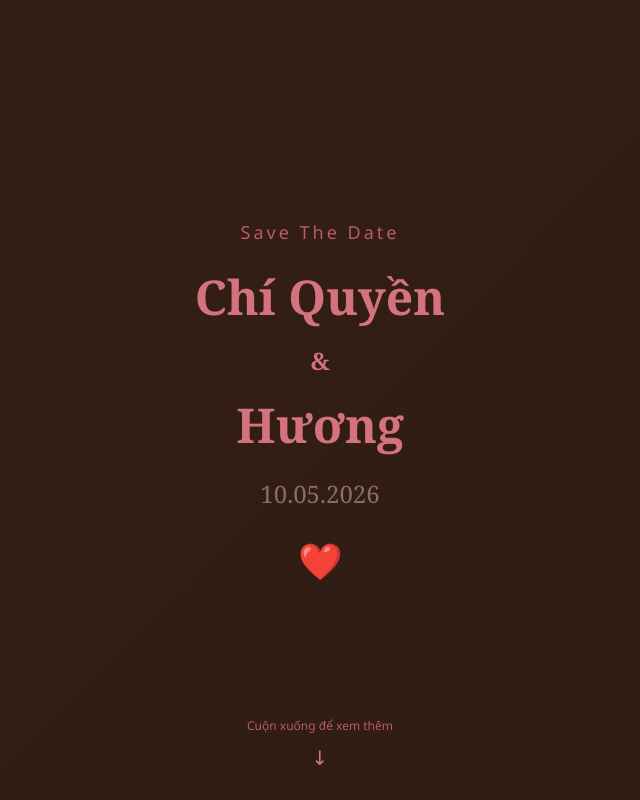
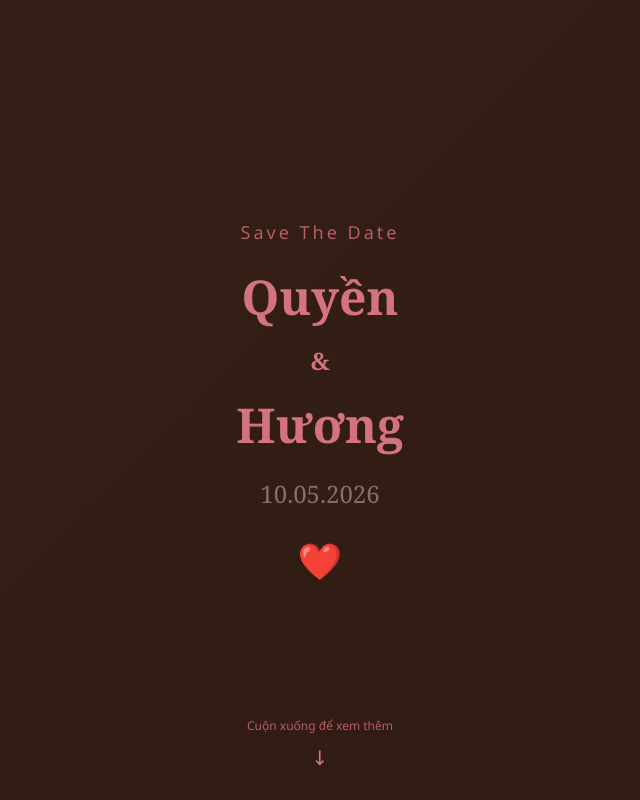
Before and after one commit to chih611/wedding-invitation, an Angular app: page / in a window 1280 px wide. Both pictures are taken after a click on the button "Mở thiệp". Shown: the top 800 px of the page, without its empty margins (320-960 px from the left). Built offline with nearby package versions, Linux system fonts and the light colour scheme.

Commit message:
update link svg

```diff
--- a/src/app/main/main.component.html
+++ b/src/app/main/main.component.html
@@ -5,7 +5,7 @@
       <div class="hero-text">
         <h2 class="subtitle">Save The Date</h2>
         <h1 class="title">
-          <span>Chí Quyền</span>
+          <span>Quyền</span>
           <span class="and">&</span>
           <span>Hương</span>
         </h1>
@@ -118,7 +118,7 @@
           <h4>💳 Chuyển khoản ngân hàng</h4>
           <p><strong>Ngân hàng Vietcombank</strong></p>
           <p>Số tài khoản: 123456789</p>
-          <p>Chủ tài khoản: Chí Quyền</p>
+          <p>Chủ tài khoản: Quyền</p>
           <button class="copy-btn" (click)="copyAccountNumber()">Sao chép số tài khoản</button>
         </div>
       </div>
@@ -165,7 +165,7 @@
 
   <!-- Footer -->
   <footer class="footer">
-    <p>💕 Chí Quyền & Hương - 10.05.2026 💕</p>
+    <p>💕 Quyền & Hương - 10.05.2026 💕</p>
     <p class="heart">❤️ Cảm ơn bạn đã đồng hành cùng chúng tôi ❤️</p>
   </footer>
 </div>
--- a/src/app/splash/splash.component.ts
+++ b/src/app/splash/splash.component.ts
@@ -156,7 +156,7 @@ export class SplashComponent implements OnInit, AfterViewInit, OnDestroy {
     for (let i = 0; i < leafCount; i++) {
       const leaf = document.createElement('img');
       leaf.classList.add('burst-leaf');
-      leaf.src = 'leaf-1531.svg';
+      leaf.src = '.././leaf-1531.svg';
       leaf.alt = '';
       leaf.setAttribute('aria-hidden', 'true');
 
```
